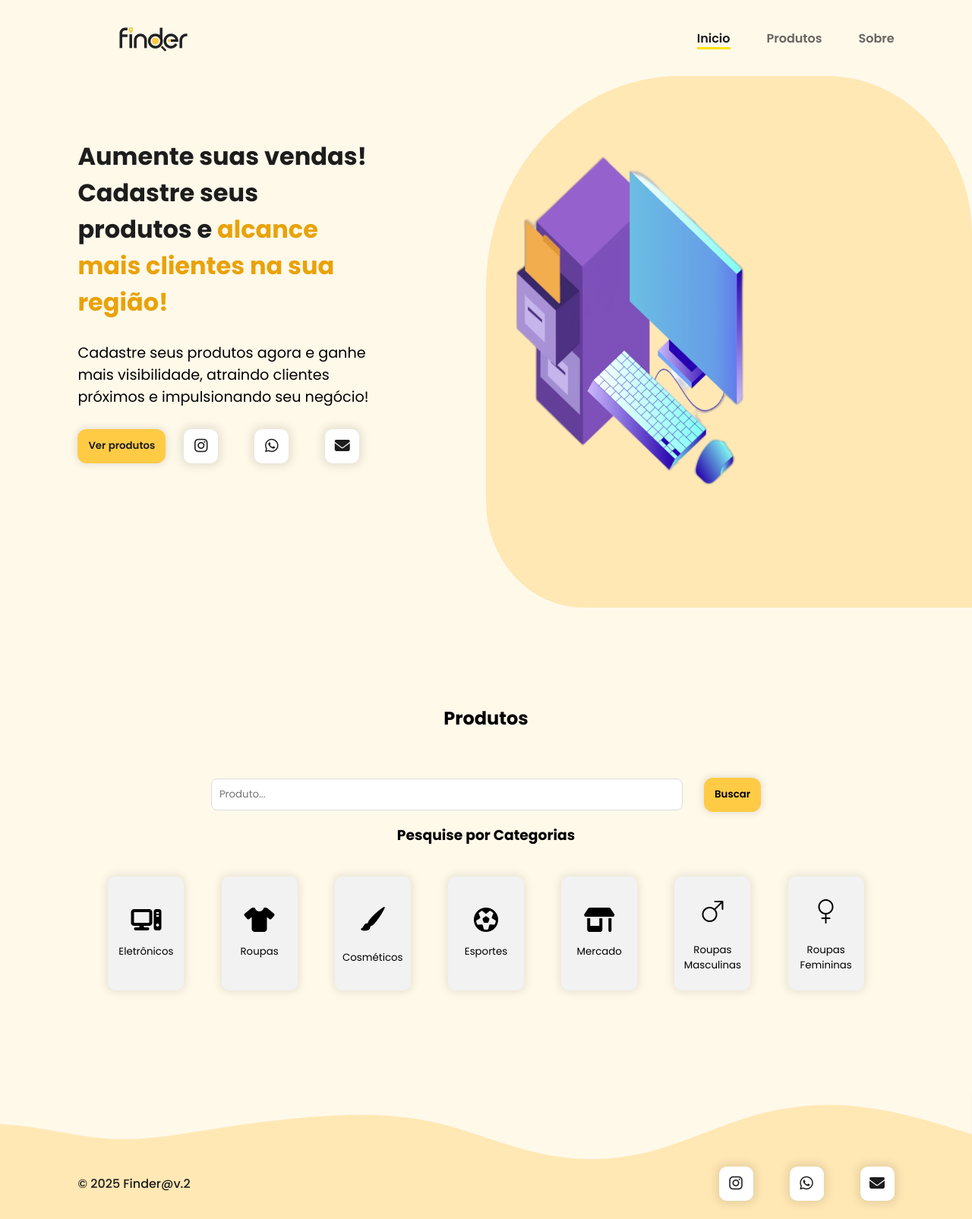
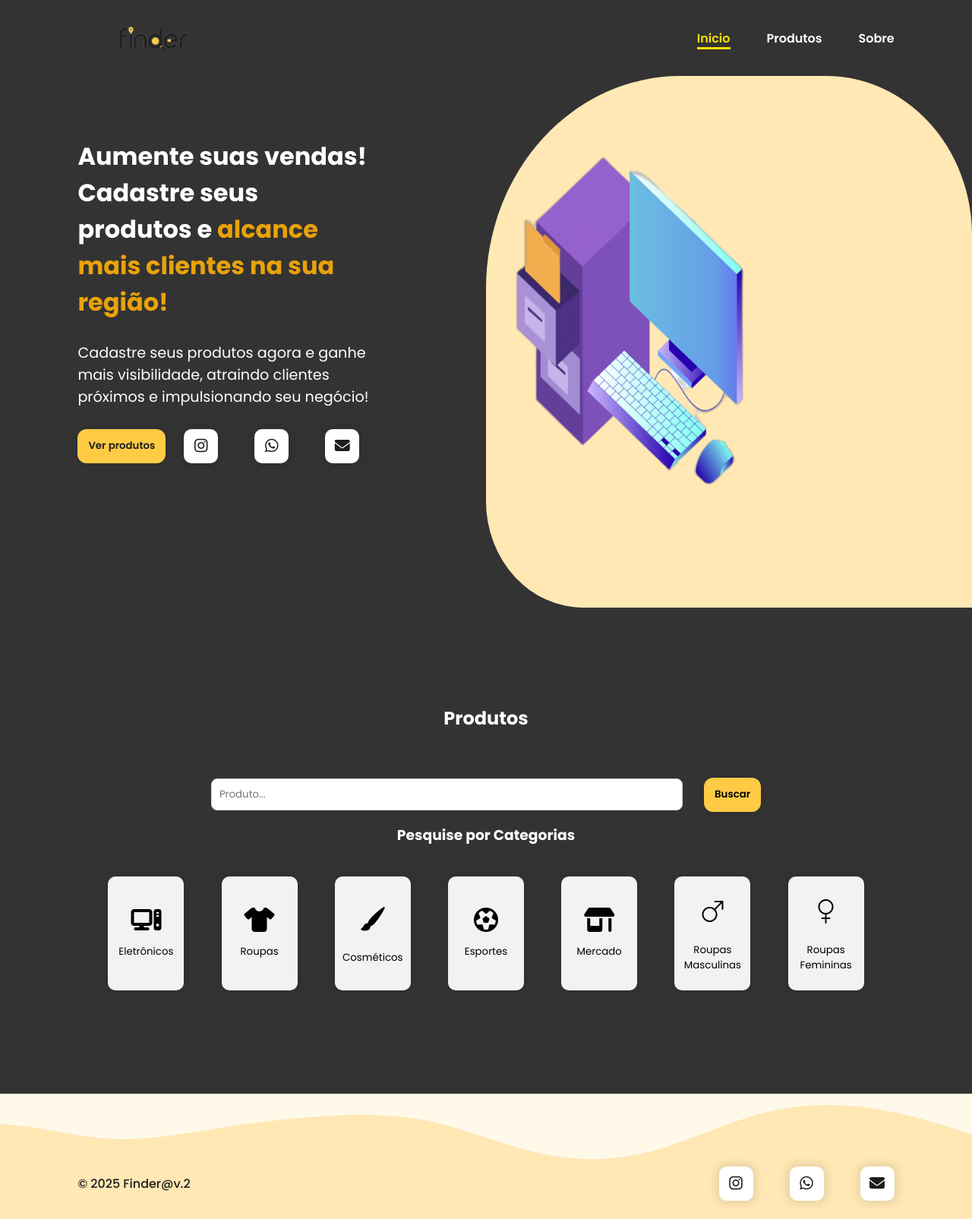
Before and after one commit to CauaHm/Finder.v2, a PHP site: page / in a window 1280 px wide. Shown: the whole page at 76% size. Run offline with PHP 8.4, Linux system fonts and the light colour scheme.

Commit message:
mudando variaveis

```diff
--- a/src/styles/about.css
+++ b/src/styles/about.css
@@ -25,7 +25,7 @@
 }
 
 .whatWeDo_list i span {
-    color: var(--black-2);
+    color: var(--text-black);
     font-weight: 600;
 }
 
--- a/src/styles/bid.css
+++ b/src/styles/bid.css
@@ -68,7 +68,7 @@
 }
 
 .bid_list i span {
-    color: var(--black-2);
+    color: var(--text-black);
     font-weight: 600;
 }
 
--- a/src/styles/footer.css
+++ b/src/styles/footer.css
@@ -10,7 +10,7 @@
 }
 
 .copy {
-    color: var(--black-2);
+    color: var(--text-black);
     font-weight: 500;
 }
 
--- a/src/styles/header.css
+++ b/src/styles/header.css
@@ -29,12 +29,12 @@
     justify-content: center;
     align-items: center;
     gap: 48px;
-    color: var(--black-1);
+    color: var(--sub-text-black);
 }
 
 .navList_item a {
     text-decoration: none;
-    color: var(--black-1);
+    color: var(--sub-text-black);
     font-weight: 600;
 }
 
@@ -43,8 +43,8 @@
 }
 
 .navList_item.active a {
-    color: var(--black-2);
-    border-bottom: 3px solid #ffe100;
+    color: var(--active-p);
+    border-bottom: 3px solid var(--active);
 }
 
 .btn_Mobile,
--- a/src/styles/home.css
+++ b/src/styles/home.css
@@ -17,7 +17,7 @@
 
 .ctaTitle {
     font-size: 2rem;
-    color:var( --black-2);
+    color:var( --white);
     text-align: start;
 }
 
@@ -27,6 +27,7 @@
 
 .cta p {
     font-size: 1.2rem;
+    color: var(--white);
 }
 
 .cta_buttons {
@@ -40,7 +41,7 @@
     justify-content: center;
     align-items: center;
     gap: 48px;
-    color: var(--black-1);
+    color: var(--sub-text-black);
 }
 
 .banner {
@@ -101,6 +102,6 @@
         justify-content: center;
         align-items: center;
         gap: 48px;
-        color: var(--black-1);
+        color: var(--sub-text-black);
     }
  }
--- a/src/styles/products.css
+++ b/src/styles/products.css
@@ -16,9 +16,14 @@
     justify-content: center;
 }
 
-h1 {
+.projects h2 {
     text-align: center;
-    color: var(--gray-0);
+    color: var(--sub-text);
+}
+
+.container h3 {
+    color: var(--sub-text);
+    height: 400;
 }
 
 .container-form {
@@ -67,6 +72,8 @@ h1 {
     position: relative;
     overflow: hidden;
 }
+
+
 
 
 
@@ -155,7 +162,7 @@ h1 {
 #categories a {
     align-self: self-end;
     text-decoration: none;
-    color: var(--black-1);
+    color: var(--sub-text-black);
 }
 
 .categoriesBtn {
@@ -243,7 +250,7 @@ h1 {
     .btn_Mobile_Item {
         background-color: transparent;
         border: none;
-        color: var(--black-1);
+        color: var(--sub-text-black);
         font-weight: 600;
         cursor: pointer;
     }
--- a/src/styles/styles.css
+++ b/src/styles/styles.css
@@ -17,6 +17,19 @@
 
 :root {
     --white: #ffffff;
+    --bg: #333;
+    --text-black: #1d1d1d;
+    --sub-text-black: #fff;
+    --sub-text: #fff;
+    --yellow-3: #e9a209;
+    --yellow-2: #ffcb45;
+    --yellow-1: #f8d477;
+    --yellow-0: #ffe8b4;
+    --active: #ffe100;
+    --active-p: #ffe100;
+}
+/*
+   --white: #ffffff;
     --bg: #fff9ea;
     --black-2: #1d1d1d;
     --black-1: #1d1d1dad;
@@ -25,7 +38,10 @@
     --yellow-2: #ffcb45;
     --yellow-1: #f8d477;
     --yellow-0: #ffe8b4;
-}
+    --active: #ffe100;
+    --active-p: ##1d1d1d;
+ */
+
 
 html {
     scroll-behavior: smooth;
@@ -52,7 +68,7 @@ section {
 
 .btnDefault a{
     text-decoration: none;
-    color: var(--black-2);
+    color: var(--text-black);
 }
 
 .btnDefault{
@@ -81,7 +97,7 @@ section {
     width: 45px;
     height: 45px;
     font-size: 1.25rem;
-    color: var(--black-2);
+    color: var(--text-black);
     background-color: var(--white);
     text-decoration: none;
     box-shadow: 0px 0px 12px 4px rgba(0, 0, 0, 0.1);
```
